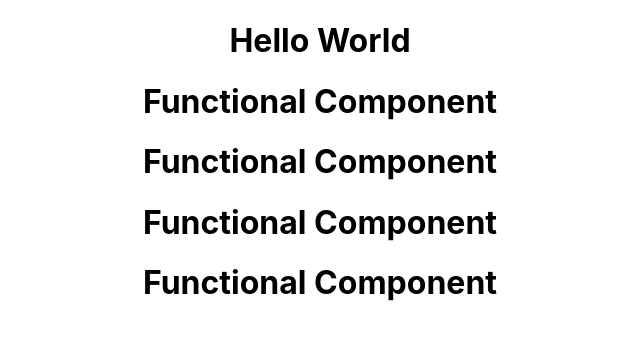
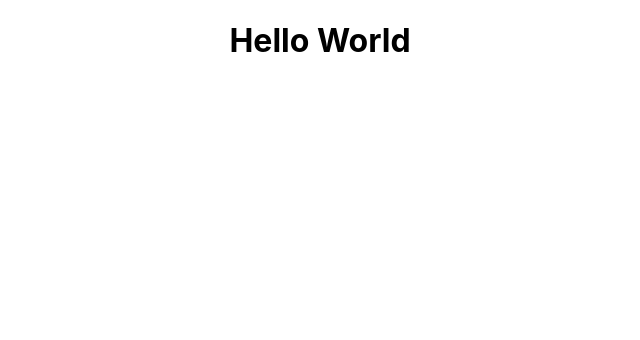
Before and after one commit to jigneshgit935/Learn_react_basic_to_advance, a React (Create React App) app: page / in a window 1280 px wide. Shown: the top 340 px of the page, without its empty margins (320-960 px from the left). Built offline with nearby package versions, Linux system fonts and the light colour scheme.

Commit message:
react-startup-setup

```diff
--- a/src/App.js
+++ b/src/App.js
@@ -1,25 +1,11 @@
 import './App.css';
-import User from './User';
-// import { User } from './User';
 
 function App() {
   return (
     <div className="App">
       <h1>Hello World</h1>
-      <User />
-      <User />
-      <User />
-      <User />
     </div>
   );
 }
 
 export default App;
-
-// export function User() {
-//   return (
-//     <div>
-//       <h1>Functional Component</h1>
-//     </div>
-//   );
-// }
--- a/src/User.js
+++ /dev/null
@@ -1,19 +0,0 @@
-import React from 'react';
-
-const User = () => {
-  return (
-    <div>
-      <h1>Functional Component</h1>
-    </div>
-  );
-};
-
-export default User;
-
-// export function User() {
-//   return (
-//     <div>
-//       <h1>Functional Component</h1>
-//     </div>
-//   );
-// }
```
